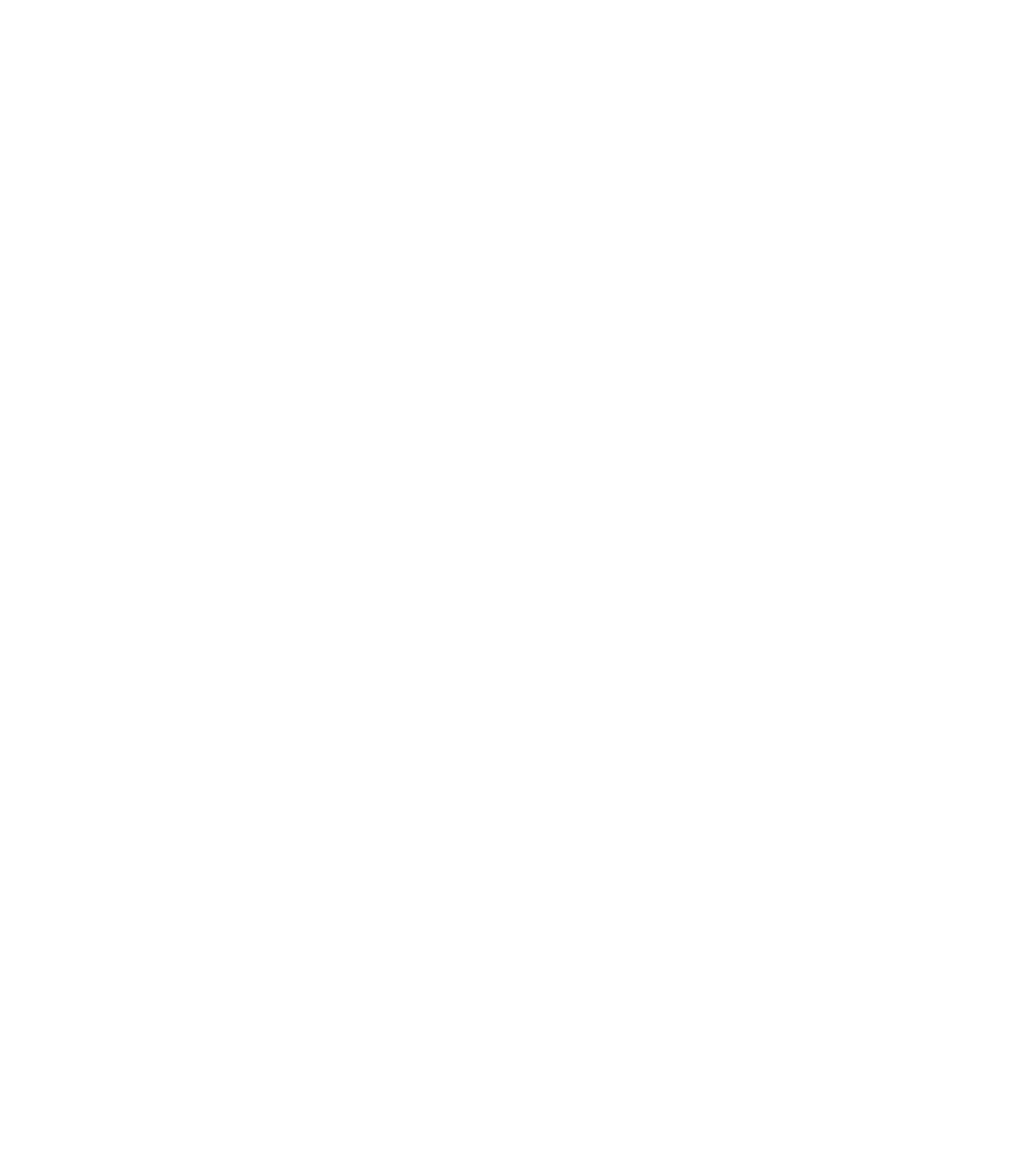
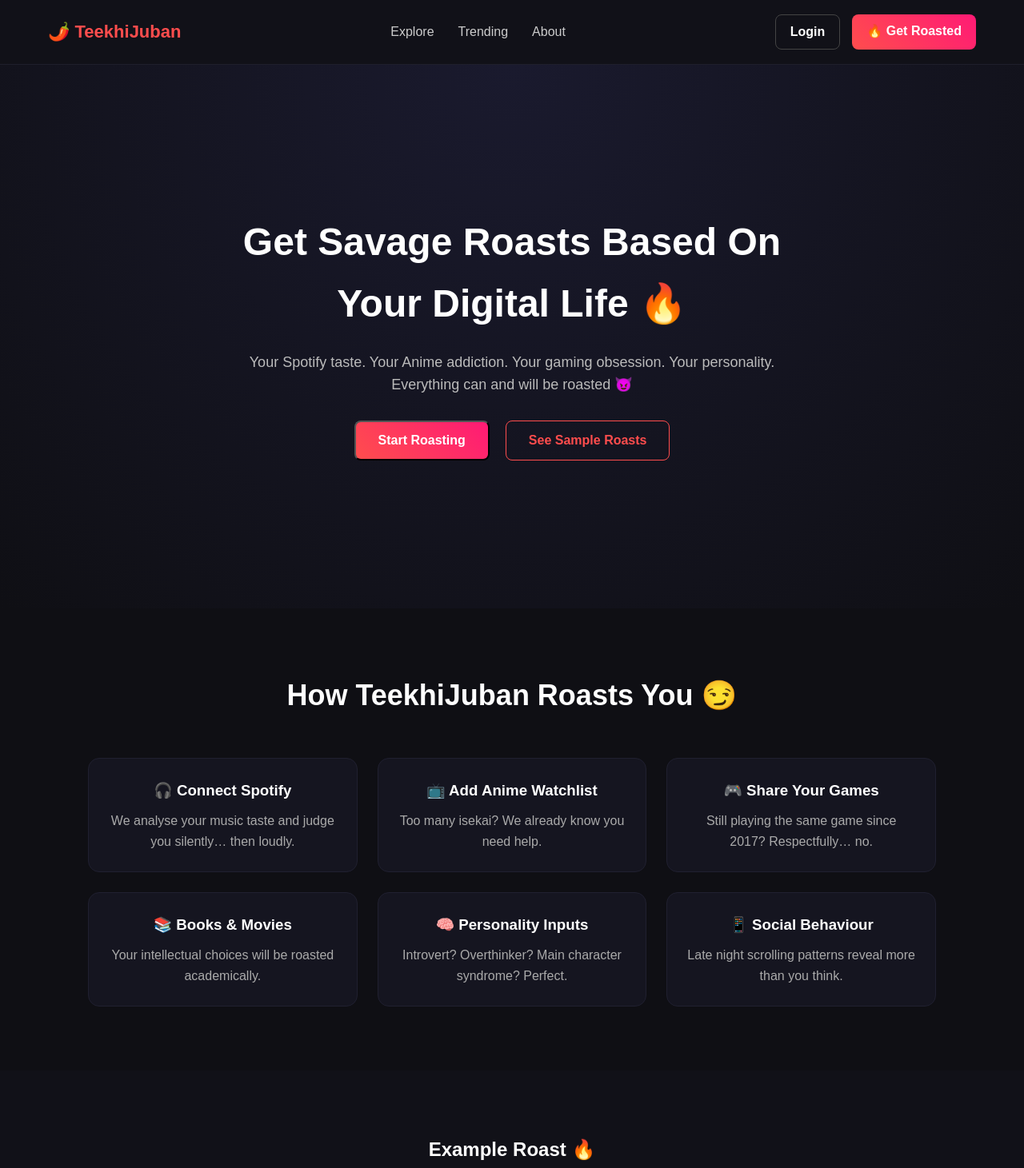
Before and after one commit to Krishna5601-Cpu/TeekhiJuban, a website: page client/index.html in a window 1280 px wide. Shown: the top 1461 px of the page at 80% size. Before the commit the page ends 800 px from the top, so only its background shows below. Drawn offline with Linux system fonts and the light colour scheme.

Commit message:
initial Desgin and Devlopment

```diff
--- a/client/index.html
+++ b/client/index.html
@@ -1,11 +1,130 @@
 <!DOCTYPE html>
 <html lang="en">
+
 <head>
   <meta charset="UTF-8">
+  <title>TeekhiJuban 🔥 Get Roasted</title>
   <meta name="viewport" content="width=device-width, initial-scale=1.0">
-  <title>Document</title>
+  <link rel="stylesheet" href="style.css">
 </head>
+
 <body>
 
+  <!-- Header / Navbar -->
+
+  <header class="header">
+    <nav class="navbar">
+
+      <div class="nav-left">
+        <a href="/" class="logo">
+          🌶️ TeekhiJuban
+        </a>
+      </div>
+
+      <div class="nav-center">
+        <ul class="nav-links">
+          <li><a href="#">Explore</a></li>
+          <li><a href="#">Trending</a></li>
+          <li><a href="#">About</a></li>
+        </ul>
+      </div>
+
+      <div class="nav-right">
+        <a href="#" class="btn btn-login">Login</a>
+        <a href="#" class="btn btn-primary">🔥 Get Roasted</a>
+      </div>
+
+    </nav>
+  </header>
+
+
+  <!-- Hero Section  -->
+
+  <section class="hero">
+    <div class="hero-content">
+      <h1>Get Savage Roasts Based On Your Digital Life 🔥</h1>
+      <p>
+        Your Spotify taste. Your Anime addiction.
+        Your gaming obsession. Your personality.
+        Everything can and will be roasted 😈
+      </p>
+
+      <div class="hero-actions">
+        <button class="btn btn-primary big">Start Roasting</button>
+        <button class="btn btn-outline big">See Sample Roasts</button>
+      </div>
+    </div>
+  </section>
+
+
+  <!-- How It Works  -->
+
+  <section class="how">
+    <h2>How TeekhiJuban Roasts You 😏</h2>
+
+    <div class="how-grid">
+
+      <div class="how-card">
+        <h3>🎧 Connect Spotify</h3>
+        <p>We analyse your music taste and judge you silently… then loudly.</p>
+      </div>
+
+      <div class="how-card">
+        <h3>📺 Add Anime Watchlist</h3>
+        <p>Too many isekai? We already know you need help.</p>
+      </div>
+
+      <div class="how-card">
+        <h3>🎮 Share Your Games</h3>
+        <p>Still playing the same game since 2017? Respectfully… no.</p>
+      </div>
+
+      <div class="how-card">
+        <h3>📚 Books & Movies</h3>
+        <p>Your intellectual choices will be roasted academically.</p>
+      </div>
+
+      <div class="how-card">
+        <h3>🧠 Personality Inputs</h3>
+        <p>Introvert? Overthinker? Main character syndrome? Perfect.</p>
+      </div>
+
+      <div class="how-card">
+        <h3>📱 Social Behaviour</h3>
+        <p>Late night scrolling patterns reveal more than you think.</p>
+      </div>
+
+    </div>
+  </section>
+
+
+  <!-- Sample Roast  -->
+
+  <section class="sample">
+    <h2>Example Roast 🔥</h2>
+
+    <div class="roast-box">
+      <p>
+        "You listen to sad lo-fi at 2AM, watch motivational reels at 3AM,
+        and still wake up at 11AM thinking today is your comeback arc."
+      </p>
+    </div>
+  </section>
+
+
+  <section class="cta">
+    <h2>Ready To Destroy Your Ego? 😈</h2>
+    <p>Connect your data and let the roasting begin.</p>
+    <button class="btn btn-primary big">🔥 Get Roasted Now</button>
+  </section>
+
+
+  <!-- Footer  -->
+
+  <footer class="footer">
+    <p>© 2026 TeekhiJuban — Roast Responsibly 🌶️</p>
+  </footer>
+
 </body>
+
 </html>
--- /dev/null
+++ b/client/style.css
@@ -0,0 +1,229 @@
+/* ===== GLOBAL RESET ===== */
+
+* {
+  margin: 0;
+  padding: 0;
+  box-sizing: border-box;
+}
+
+body {
+  font-family: "Poppins", sans-serif;
+  background: #0f0f14;
+  color: #ffffff;
+  line-height: 1.6;
+}
+
+/* ===== NAVBAR ===== */
+
+.header {
+  background: #111118;
+  border-bottom: 1px solid #1f1f2b;
+}
+
+.navbar {
+  max-width: 1200px;
+  margin: auto;
+  padding: 18px 20px;
+
+  display: flex;
+  align-items: center;
+  justify-content: space-between;
+}
+
+.logo {
+  font-size: 22px;
+  font-weight: 700;
+  text-decoration: none;
+  color: #ff4d4d;
+}
+
+.nav-links {
+  list-style: none;
+  display: flex;
+  gap: 30px;
+}
+
+.nav-links a {
+  text-decoration: none;
+  color: #cccccc;
+  font-weight: 500;
+  transition: 0.3s;
+}
+
+.nav-links a:hover {
+  color: #ff4d4d;
+}
+
+.nav-right {
+  display: flex;
+  gap: 15px;
+}
+
+/* ===== BUTTONS ===== */
+
+.btn {
+  padding: 8px 18px;
+  border-radius: 8px;
+  text-decoration: none;
+  font-weight: 600;
+  transition: 0.3s;
+}
+
+.btn-login {
+  background: transparent;
+  border: 1px solid #444;
+  color: white;
+}
+
+.btn-login:hover {
+  background: #222;
+}
+
+.btn-primary {
+  background: linear-gradient(45deg, #ff4d4d, #ff1a75);
+  color: white;
+}
+
+.btn-primary:hover {
+  transform: translateY(-2px);
+  box-shadow: 0 8px 20px rgba(255, 77, 77, 0.4);
+}
+
+.btn-outline {
+  border: 1px solid #ff4d4d;
+  color: #ff4d4d;
+  background: transparent;
+}
+
+.btn-outline:hover {
+  background: #ff4d4d;
+  color: white;
+}
+
+.big {
+  padding: 14px 28px;
+  font-size: 16px;
+}
+
+/* ===== HERO SECTION ===== */
+
+.hero {
+  min-height: 85vh;
+  display: flex;
+  align-items: center;
+  justify-content: center;
+  text-align: center;
+
+  background: radial-gradient(circle at top, #1a1a2e, #0f0f14);
+}
+
+.hero-content {
+  max-width: 700px;
+}
+
+.hero h1 {
+  font-size: 48px;
+  margin-bottom: 20px;
+}
+
+.hero p {
+  color: #bbbbbb;
+  margin-bottom: 30px;
+  font-size: 18px;
+}
+
+.hero-actions {
+  display: flex;
+  justify-content: center;
+  gap: 20px;
+}
+
+/* ===== HOW IT WORKS ===== */
+
+.how {
+  padding: 80px 20px;
+  max-width: 1100px;
+  margin: auto;
+  text-align: center;
+}
+
+.how h2 {
+  font-size: 36px;
+  margin-bottom: 50px;
+}
+
+.how-grid {
+  display: grid;
+  grid-template-columns: repeat(auto-fit, minmax(250px, 1fr));
+  gap: 25px;
+}
+
+.how-card {
+  background: #151520;
+  padding: 25px;
+  border-radius: 14px;
+  transition: 0.3s;
+  border: 1px solid #202030;
+}
+
+.how-card:hover {
+  transform: translateY(-8px);
+  border-color: #ff4d4d;
+}
+
+.how-card h3 {
+  margin-bottom: 10px;
+}
+
+.how-card p {
+  color: #aaa;
+}
+
+/* ===== SAMPLE ROAST ===== */
+
+.sample {
+  padding: 80px 20px;
+  text-align: center;
+  background: #111118;
+}
+
+.sample h2 {
+  margin-bottom: 30px;
+}
+
+.roast-box {
+  max-width: 600px;
+  margin: auto;
+  background: linear-gradient(45deg, #ff4d4d20, #ff1a7520);
+  border: 1px solid #ff4d4d;
+  padding: 30px;
+  border-radius: 12px;
+  font-style: italic;
+}
+
+/* ===== CTA ===== */
+
+.cta {
+  padding: 90px 20px;
+  text-align: center;
+}
+
+.cta h2 {
+  font-size: 38px;
+  margin-bottom: 15px;
+}
+
+.cta p {
+  margin-bottom: 25px;
+  color: #bbb;
+}
+
+/* ===== FOOTER ===== */
+
+.footer {
+  padding: 25px;
+  text-align: center;
+  border-top: 1px solid #1f1f2b;
+  background: #0c0c11;
+  color: #777;
+}
--- a/server/app.js
+++ b/server/app.js
@@ -7,7 +7,7 @@
 
 const app = express(); // Creates App Engine
 
-app.use(cors()); //
+app.use(cors()); // Cross Origin Resource Sharing
 app.use(express.json());
 
 app.get("/", (req, res) => {
```
Also changed, not shown: client/script.js (added).
